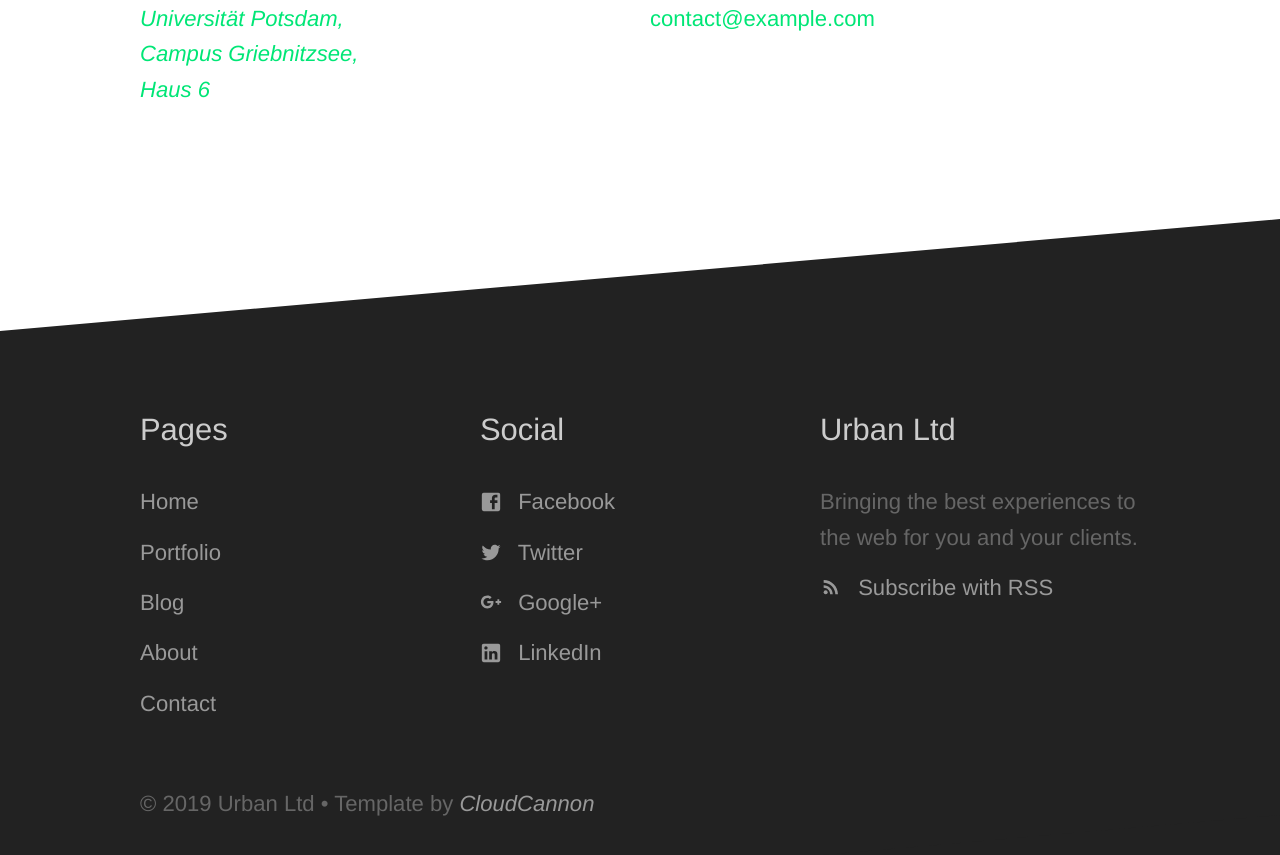
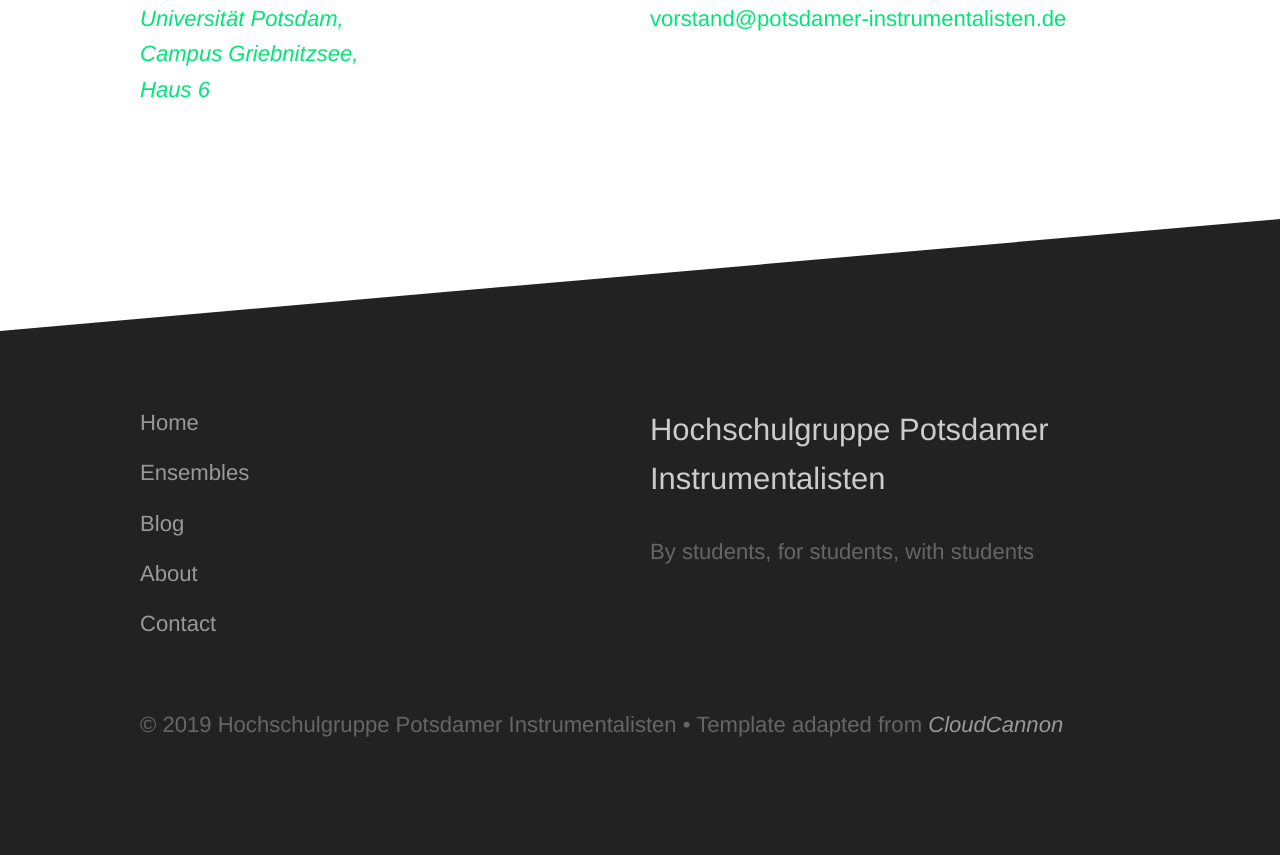
Before and after one commit to potsdamer-instrumentalisten/urban, a Jekyll site: the page built from contact.html, in a window 1280 px wide and 1400 px high, scrolled down 1538 px. Shown: the part 467-1322 px from the top of the window. Built offline with Jekyll 4.4.1, drawn with Linux system fonts in a browser that asks for light colours.

```diff
--- a/_config.yml
+++ b/_config.yml
@@ -1,5 +1,5 @@
-title: Urban Template
-url: "https://teal-worm.cloudvent.net"
+title: Hochschulgruppe Potsdamer Instrumentalisten
+url: "https://potsdamer-instrumentalisten.de/"
 baseurl:
 google_analytics_key:
 google_maps_javascript_api_key:
--- a/_data/company.yml
+++ b/_data/company.yml
@@ -1,6 +1,6 @@
-title: Urban Ltd
-description: Bringing the best experiences to the web for you and your clients.
-contact_email_address: contact@example.com
-contact_phone_number: (03) 123 4567
-address: 123 Example Street, Gooseburb, 9876, Ducktown, New Zealand
-postal_address: PO Box 123, Ducktown, New Zealand
+title: Hochschulgruppe Potsdamer Instrumentalisten
+description: By students, for students, with students
+contact_email_address: vorstand@potsdamer-instrumentalisten.de
+contact_phone_number:
+address:
+postal_address:
--- a/_layouts/default.html
+++ b/_layouts/default.html
@@ -61,7 +61,6 @@
 							<h2>{{ site.data.company.title }}</h2>
 						</li>
 						<li>{{ site.data.company.description }}</li>
-						<li><a href="{{ site.baseurl }}/feed.xml">{% include social-icon.html icon="RSS" %} Subscribe with RSS</a></li>
 					</ul>
 				</div>
 			</div>
@@ -70,7 +69,7 @@
 				<p class="container">
 					&copy; {{ site.time | date: '%Y' }} {{ site.data.company.title }}
 					&bull;
-					Template by <a href="http://cloudcannon.com/">CloudCannon</a>
+					Template adapted from <a href="http://cloudcannon.com/">CloudCannon</a>
 				</p>
 			</div>
 		</footer>
```
Also changed, not shown: _data/footer.yml (+9 -21 lines), apple-touch-icon.png, images/favicon.png, siteicon.png, touch-icon.png.
